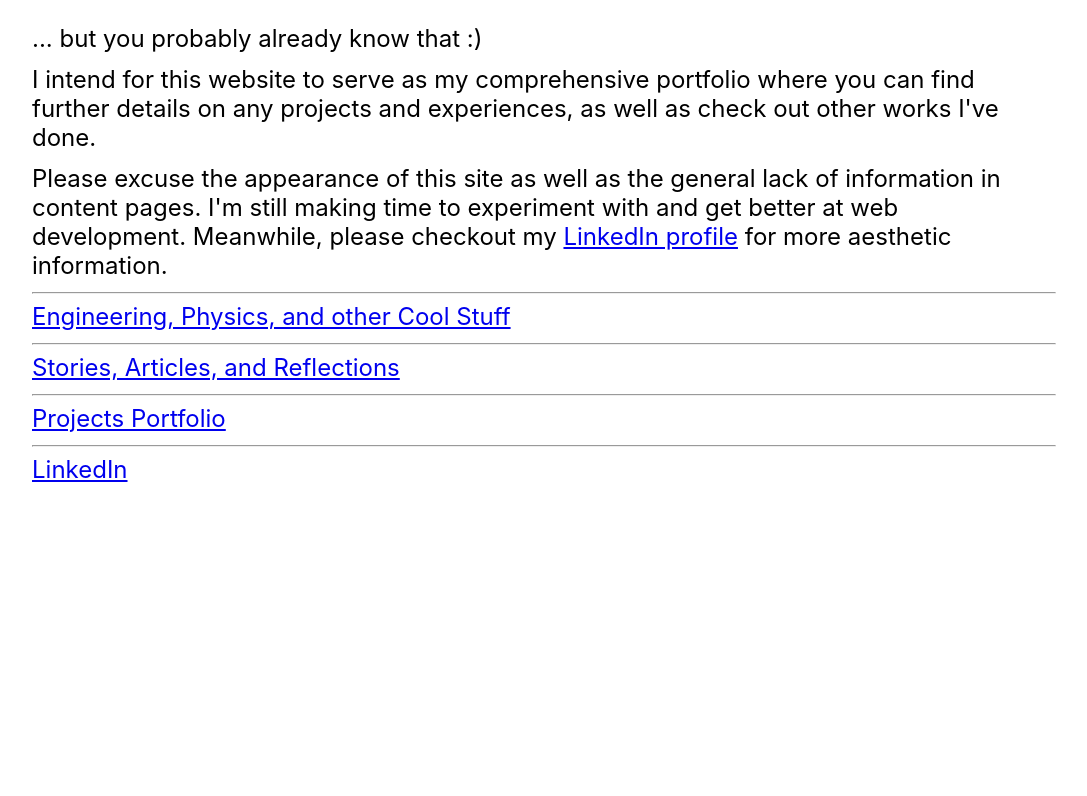
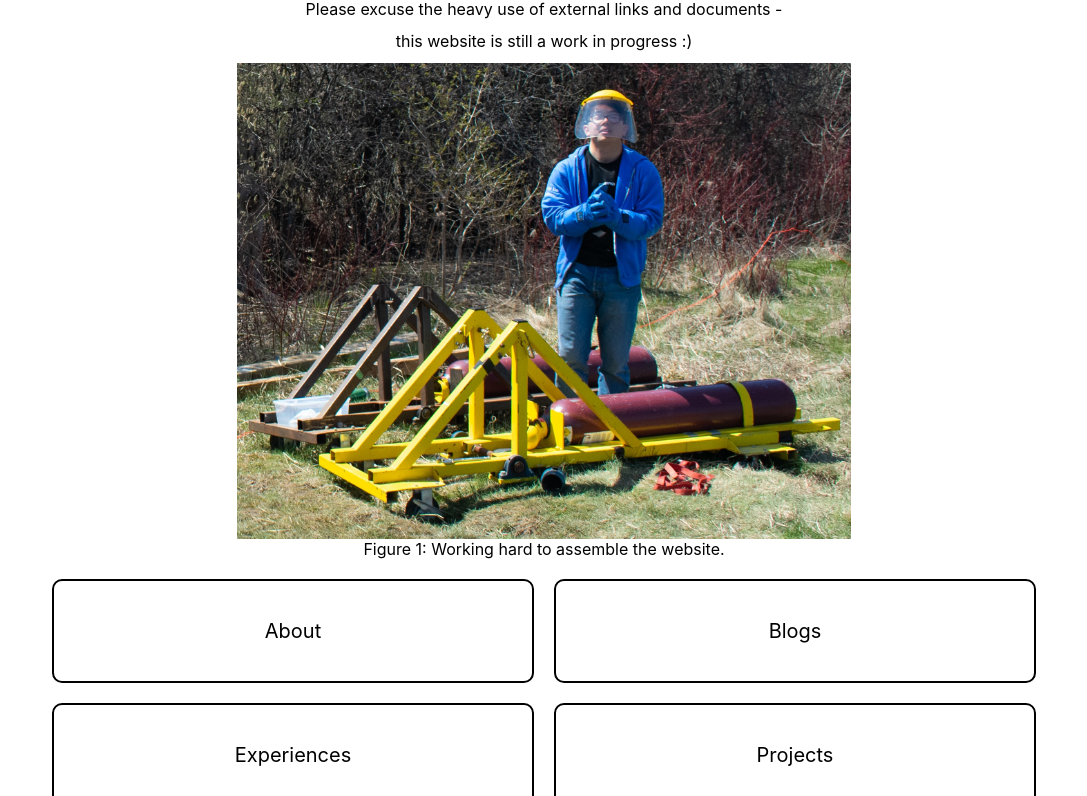
Before and after one commit to JiaShengJerryLu/jiashengjerrylu.github.io, a plain HTML site: page index.html in a window 1280 px wide. Shown: the part 119-915 px from the top of the page, without its empty margins (96-1183 px from the left). Before the commit the page ends 800 px from the top, so only its background shows below. Drawn offline with Linux system fonts and the light colour scheme.

Commit message:
v3 website

```diff
--- a/index.css
+++ b/index.css
@@ -19,7 +19,7 @@ body {
 
 h1 {
   color: var(--text);
-  font-size: 7vh;
+  font-size: 5vh;
   font-weight: bolder;
 }
 h2 {
@@ -39,7 +39,7 @@ h4 {
 }
 p {
   color: var(--text);
-  font-size: 3vh;
+  font-size: 2vh;
   margin: 0 0 12px 0;
 }
 
@@ -85,3 +85,37 @@ a:hover {
 	-webkit-background-clip: text;
 	-webkit-text-fill-color: transparent;
 }
+
+.button-grid {
+    display: grid;
+    grid-template-columns: repeat(2, 1fr);
+    gap: 20px; /* Space between buttons */
+    margin: 20px; /* Margin around the grid */
+}
+
+.button {
+    background-color: white; /* White background */
+    border: 2px solid black; /* Black border */
+    color: black; /* Black text */
+    text-align: center;
+    display: flex;
+    justify-content: center;
+    align-items: center;
+    height: 100px; /* Height of the button */
+    font-size: 20px; /* Font size */
+    border-radius: 10px; /* Rounded corners */
+    position: relative; /* Positioning context for the link */
+}
+
+.button a {
+    color: black; /* Black text for links */
+    text-decoration: none; /* No underline */
+    position: absolute; /* Positioning to fill the button */
+    top: 0; /* Align to the top */
+    left: 0; /* Align to the left */
+    right: 0; /* Align to the right */
+    bottom: 0; /* Align to the bottom */
+    display: flex; /* Flex to center text */
+    justify-content: center; /* Center horizontally */
+    align-items: center; /* Center vertically */
+}
--- a/index.html
+++ b/index.html
@@ -8,28 +8,19 @@
   </head>
 
   <body>
-    <div class="header"><h1>Welcome! My name is Jerry Lu.</h1></div>
+    <div class="header"><h1>Welcome! My name is Jerry Lu.</h1><hr></div>
 
     <div class="content">
+      <p style="text-align: center;">Please excuse the heavy use of external links and documents -</p>
+      <p style="text-align: center;"> this website is still a work in progress :)</p>
+      <img src="images/working_hard.jpg" alt="working hard" style="max-width: 60%; height: auto; display: block; margin: 0 auto;">
+      <p style="text-align: center;">Figure 1: Working hard to assemble the website.</p>
 
-      <div class="Summary">
-
-        <p>... but you probably already know that :)  </p>
-        <p>I intend for this website to serve as my comprehensive portfolio where you can find further details on any projects and experiences, as well as check out other works I've done.</p>
-        <p>Please excuse the appearance of this site as well as the general lack of information in content pages. I'm still making time to experiment with and get better at web development. Meanwhile, please checkout my <a href="https://www.linkedin.com/in/jiashengjerrylu/" target="_blank">LinkedIn profile</a> for more aesthetic information.</p>
-
-      </div>
-
-      <hr>
-
-      <div class="directory">
-        <p><a href="./career/career_index.html">Engineering, Physics, and other Cool Stuff</a></p>
-        <hr>
-        <p><a href="./writings/writings_index.html">Stories, Articles, and Reflections</a></p>
-        <hr>
-        <p><a href="./projects/projects_index.html">Projects Portfolio</a></p>
-        <hr>
-        <p><a href="https://www.linkedin.com/in/jiashengjerrylu/" target="_blank">LinkedIn</a></p>
+      <div class="button-grid">
+        <div class="button"><a href="About.html">About</a></div>
+        <div class="button"><a href="https://jerryluu.medium.com" target="_blank">Blogs</a></div>
+        <div class="button"><a href="https://www.linkedin.com/in/jiashengjerrylu/" target="_blank">Experiences</a></div>
+        <div class="button"><a href="docs/portfolio.pdf" target="_blank">Projects</a></div>
       </div>
     </div>
   </body>
```
Also changed, not shown: About.html (added, +13 -0 lines), Blogs.html (added, +9 -0 lines), Experiences.html (added, +9 -0 lines), Projects.html (added, +9 -0 lines), images/working_hard.jpg (added), images/wrench.JPG (added), 9 other files.
